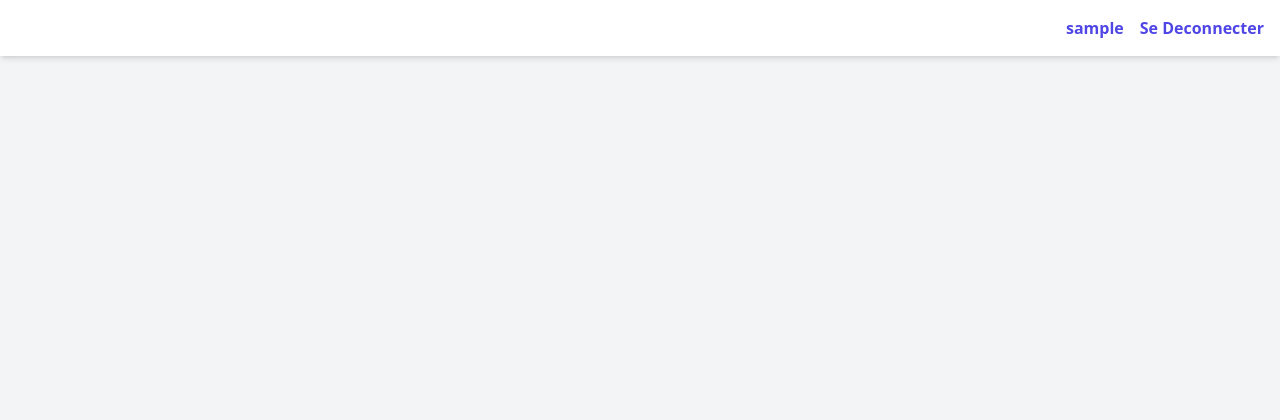
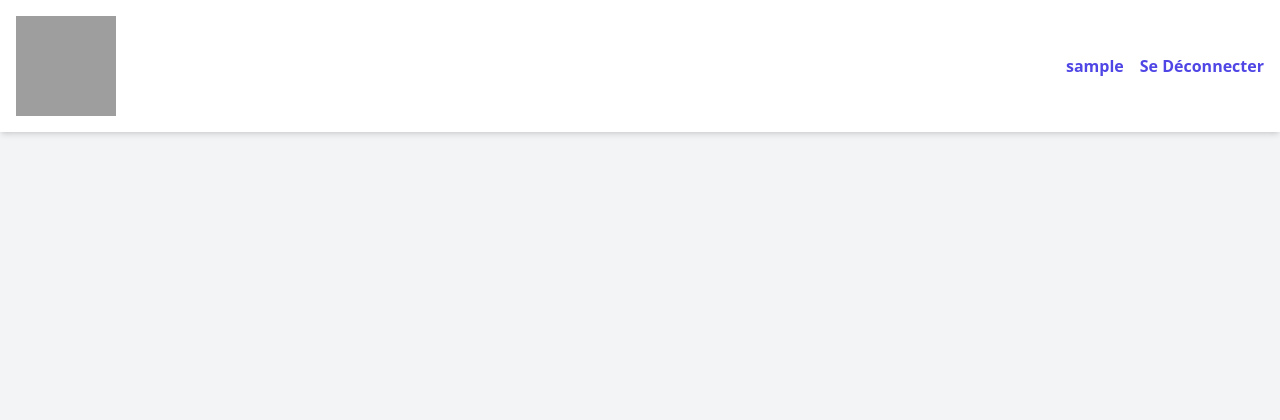
Before and after one commit to AgohChris/DjangoGpt, a Django app: page / in a window 1280 px wide. Shown: the top 420 px of the page. Run offline with Django 5.2, Linux system fonts and the light colour scheme; the visitor is signed in with stand-in values (Sample User, id 1); some libraries are stand-ins or nearby versions; grey boxes are pictures that could not be loaded.

Commit message:
Auto-commit du : 13-04-2025 à 12:24:33

```diff
--- a/djangoGpt/settings.py
+++ b/djangoGpt/settings.py
@@ -78,8 +78,8 @@ EMAIL_BACKEND = 'django.core.mail.backends.smtp.EmailBackend'
 EMAIL_HOST = 'smtp.gmail.com'
 EMAIL_PORT = 587
 EMAIL_USE_TLS = True
-EMAIL_HOST_USER = 'agohchris90@gmail.com'
-EMAIL_HOST_PASSWORD = 'nzfz yelo yjwh ruzd'
+EMAIL_HOST_USER = 'chatminipy@gmail.com'
+EMAIL_HOST_PASSWORD = 'kjfk rzll xkfb bowz'
 DEFAULT_FROM_MAIL = EMAIL_HOST_USER
 
 
--- a/gptclone/static/js/script.js
+++ b/gptclone/static/js/script.js
@@ -49,7 +49,7 @@ function getCookie(name) {
 
 
         try {
-            const response = await fetch("/chat/", {
+            const response = await fetch("/chat_avec_gtp/", {
                 method: "POST",
                 headers: {
                     "Content-Type": "application/json",
--- a/gptclone/templates/index.html
+++ b/gptclone/templates/index.html
@@ -9,31 +9,33 @@
 </head>
 <body class="bg-gray-100 min-h-screen flex flex-col">
 
-   {% if user.is_authenticated == True %}
-    <header class="bg-white shadow-md p-4 flex justify-end gap-4">
-        <a  class="text-indigo-600 font-semibold hover:underline">
-            <h1>
-                {{ user.username }}
-            </h1>
+    <header class="bg-white shadow-md p-4 flex justify-between items-center">
+
+        <!-- Logo à gauche -->
+        <div>
+            <img src="https://i.postimg.cc/9fHzxQ8v/Chat-GPT-Image-12-avr-2025-a-23-44-31.png" alt="Logo" class="h-14 w-auto" style="height: 100px; width: 100px;" >
+        </div>
+
+        <!-- Liens à droite -->
+        <div class="flex gap-4 items-center">
+            {% if user.is_authenticated %}
+                <a class="text-indigo-600 font-semibold hover:underline">
+                    <h1>{{ user.username }}</h1>
                 </a>
                 <a href="{% url 'logout' %}" class="text-indigo-600 font-semibold hover:underline">
-            Se Deconnecter
+                    Se Déconnecter
                 </a>
-
-    </header>
-
             {% else %}
-    <header class="bg-white shadow-md p-4 flex justify-end gap-4">
                 <a href="{% url 'login' %}" class="text-indigo-600 font-semibold hover:underline">
                     Se connecter
                 </a>
-
                 <a href="{% url 'register' %}" class="text-pink-600 font-semibold hover:underline">
                     S'inscrire
                 </a>
+            {% endif %}
+        </div>
+
     </header>
-
-   {% endif %}
 
 
 
--- a/gptclone/views.py
+++ b/gptclone/views.py
@@ -7,6 +7,7 @@ from django.core.mail import EmailMessage
 from django.template.loader import render_to_string
 
 import openai
+from openai.error import OpenAIError
 from django.http import JsonResponse
 from django.views.decorators.csrf import csrf_exempt
 import json
@@ -50,9 +51,9 @@ def registerV(request):
                 return redirect("register")
 
 
-        if User.objects.filter(email=email).exists():
-                # messages.error(request, "Cet email est déja utilisé")
-                return redirect("register")
+        # if User.objects.filter(email=email).exists():
+        #         # messages.error(request, "Cet email est déja utilisé")
+        #         return redirect("register")
 
 
         user = User.objects.create_user(username=username, email=email, password=password)
@@ -65,7 +66,7 @@ def registerV(request):
 
 
         message_email = EmailMessage(
-            Objet_email, Corps_email, "agohchris90@gmail.com", [email]
+            Objet_email, Corps_email, "chatminipy@gmail.com", [email]
         )
         message_email.content_subtype = "html"
         message_email.send()
@@ -130,6 +131,10 @@ def chat_avec_gtp(request):
             reponsechat = reponse.choices[0].message.content
             return JsonResponse({"response": reponsechat})
 
+        except OpenAIError as e:
+            print(f"Erreur OpenAi: {str(e)}")
+            return JsonResponse({"erreur": "Oups vous avez depasser le cota de la journée revenuez plus tart"}, status=500)
+
         except Exception as e:
-            print(f"Erreur : {str(e)}")  # Log l'erreur ici
+            print(f"Erreur : {str(e)}")
             return JsonResponse({"erreur": str(e)}, status=500)
```
Also changed, not shown: 1 other file. Lines whose indentation alone changed are shown as unchanged.
